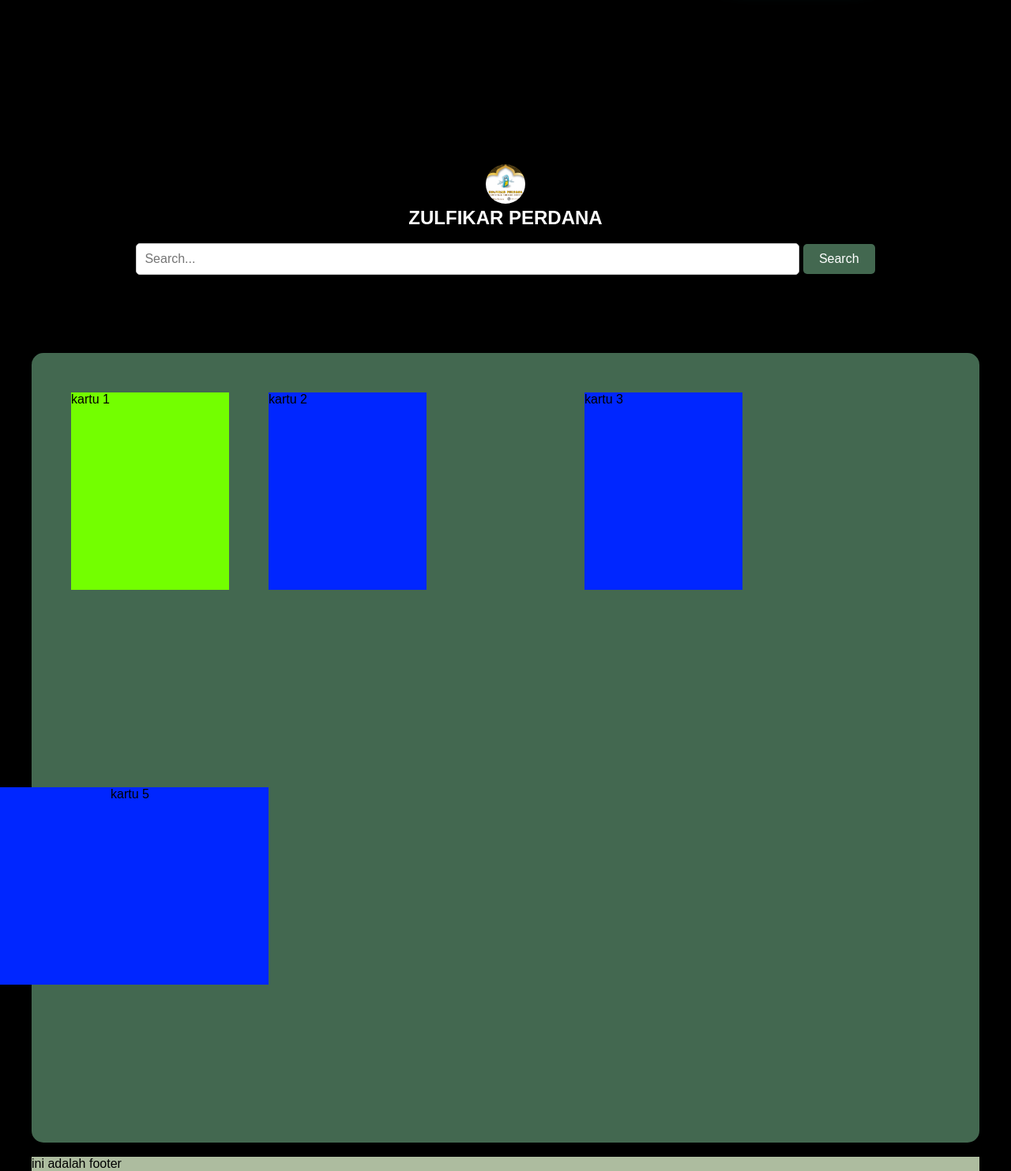
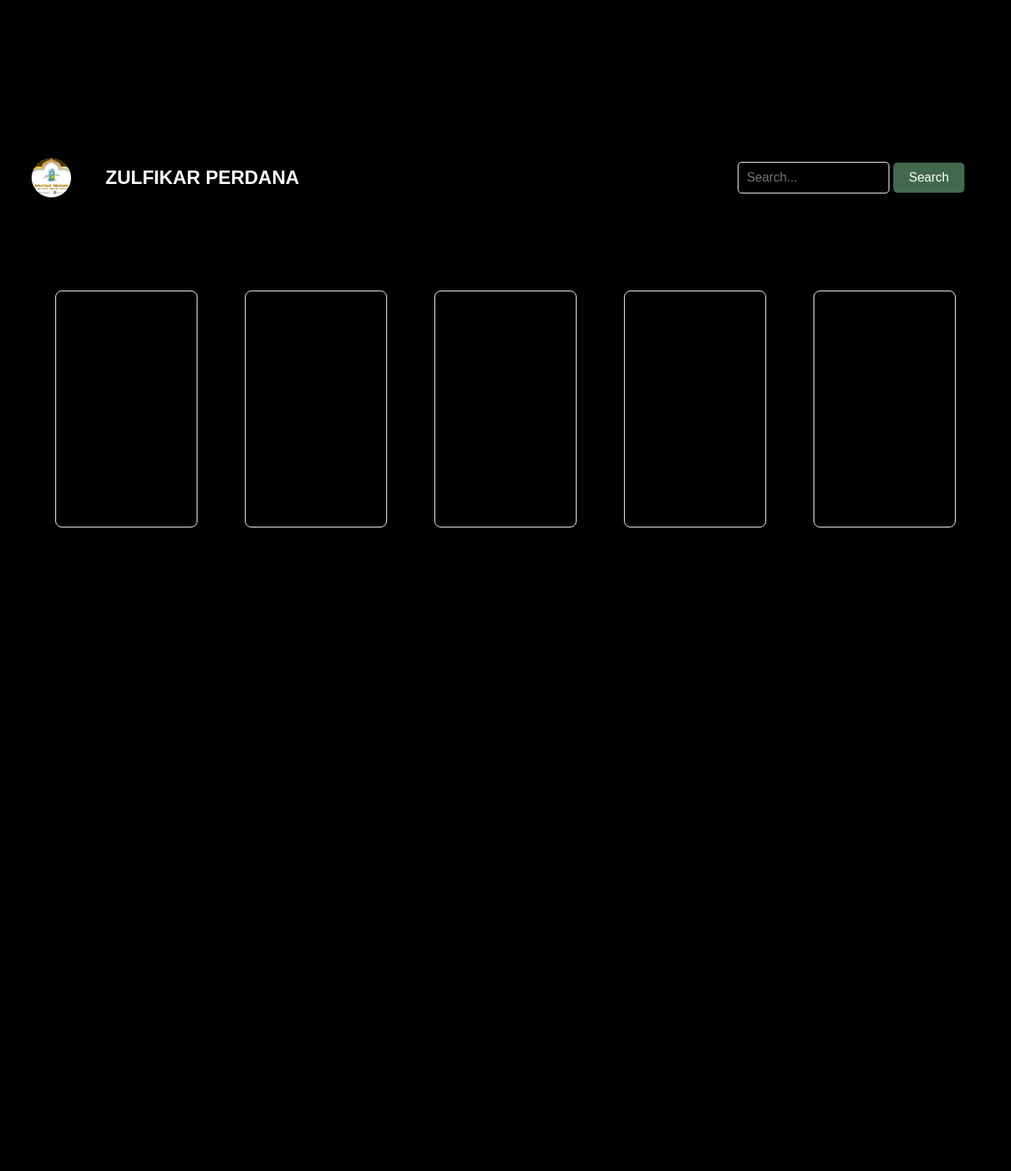
Before and after one commit to yahya542/biodata, a PHP site: page /dashboard.html in a window 1280 px wide. Shown: the part 562-2045 px from the top of the page at 79% size. After the commit the page ends 1230 px from the top, so only its background shows below. Run offline with PHP 8.4, Linux system fonts and the light colour scheme.

Commit message:
ubah beberapa nama php agar gampang dikenali dan mengubah style dibagia section 2

```diff
--- a/dashboard.css
+++ b/dashboard.css
@@ -111,18 +111,15 @@ background-color: black;
 }
 .isi-kiri{
     margin-left: 90px;
-
     width: 600px;
 }
 .isi-kanan{
     margin-left: 50px;
-
-      display: flex;
-      justify-content: center;
-      margin-top: -50px;
+    display: flex;
+    justify-content: center;
+    margin-top: -50px;
 
 }
-
 
 #g {
     height: 320px;
@@ -140,11 +137,16 @@ background-color: black;
 
 
 /* shop*/
+#section2{
+    padding-top: 10px;
+    height: 100vh;
+}
 
 .shop{
     background-color: black;
 }
 #l_toko{
+    width: auto;
     height: 50px;
     border-radius: 50px ;
 
@@ -156,6 +158,12 @@ background-color: black;
     text-align: center;
     border-radius: 15px;
 }
+.bagianatas{
+    display: flex;
+    align-items: center;
+    justify-content: space-between;
+    gap: 20px;
+}
 .search-form {
     margin: 10px, 30px, 30px, 100000px ;
     max-width: 400px;
@@ -166,9 +174,11 @@ background-color: black;
 .search-input {
     width: 70%;
     padding: 10px;
-    border: 1px solid #ccc;
+    border: 1px solid rgb(247, 239, 239);
     border-radius: 5px;
     font-size: 16px;
+    margin-left: -50px;
+    background-color: black;
 }
 .search-button {
     padding: 10px 20px;
@@ -184,55 +194,24 @@ background-color: black;
 }
 /* tengah */
 .tengah {
-    background-color: #436850;
-    height: 1000px;
+    height: auto;
     border-radius: 15px;
     width: 100%;
     display: grid;
-    grid-template-columns: repeat(3,1fr);
-    margin-top: -11px;
+    grid-template-columns: repeat(5,1fr);
+    margin-top: -100px;
 
 }
-#k1 {
-    height: 250px;
-    width: 200px;
-    background-color: rgb(115, 255, 0);
-    margin-top: 50px ;
-    margin-left: 50px;
-    margin-right: -50px;
-}
-#k2 {
-    height: 250px;
-    width: 200px;
-    background-color: rgb(0, 38, 255);
-    margin-top: 50px ;
-    margin-left: -100px;
-}
-#k3{
-    height: 250px;
-    width: 200px;
-    background-color: rgb(0, 38, 255);
-    margin-top: 50px ;
-    margin-left: -100px;
-}
-#k4{
-    height: 250px;
-    width: 200px;
-    background-color: rgb(0, 38, 255);
-    margin-top: 50px ;
-    margin-left: -100px;
+#k1, #k2, #k3, #k4, #k5 {
+    width: 75%;
+    height: 300px;
+    background-color: black;
+    text-align: center;
+    padding-top: 50px;
+    border-radius: 8px;
+    margin-left: 30px ;
+    border: 1px solid rgb(247, 239, 239);
 
-}
-#k5{
-    height: 250px;
-    width: 200px;
-    background-color: rgb(0, 38, 255);
-    margin-top: 50px ;
-    margin-left: -300px;
-}
-/* bawah */
-.bawah{
-    background-color: #adbc9f;
 }
 
 
--- a/dashboard.html
+++ b/dashboard.html
@@ -10,9 +10,6 @@
 </head>
 
 <body>
-
-
-    </div>
     <!-- header & nav -->
     <div class="luar">
         <header>
@@ -48,13 +45,14 @@
         <!-- section -->
         <section class="shop" id="section2">
             <div class="atas">
-                <br>
+                <div class="bagianatas">
                  <img src="ARSY PERDANA.png" alt="logo" id="l_toko">
-                <h2 style="color:white ;"> ZULFIKAR PERDANA</h2><br>
+                <h2 style="color:white ; margin-left: -250px;"> ZULFIKAR PERDANA</h2><br>
                 <form action="/search" method="GET">
                     <input type="text" name="q" class="search-input" placeholder="Search...">
                     <button type="submit" class="search-button">Search</button>
                 </form>
+                </div>
             </div>
 
             <br>
@@ -62,13 +60,11 @@
                 <div id="k1">kartu 1</div>
                 <div id="k2">kartu 2</div>
                 <div id="k3">kartu 3</div>
-                <div id="k4">kartu 4</div>
-                <div id="k5">kartu 5</div>
+                <div id="k3">kartu 4</div>
+                <div id="k3">kartu 5</div>
             </div>
             <br>
-            <footer class="bawah">
-                ini adalah footer
-            </footer>
+
         </section>
     </div>
 </body>
--- a/index.php
+++ b/index.php
@@ -11,6 +11,7 @@
 <h2>Login</h2>
 
 <form id="loginForm" action="/login" method="POST">
+    <div class="bungkus">
     <label for="username">Username:</label><br>
     <input type="text" id="username" name="username" required><br><br>
 
@@ -18,6 +19,7 @@
     <input type="password" id="password" name="password" required><br><br>
 
     <button type="submit">Login</button>
+    </div>
 </form>
 <script src="login.js"></script>
 </body>
```
Also changed, not shown: ceklogin.php (renamed from login.php).
